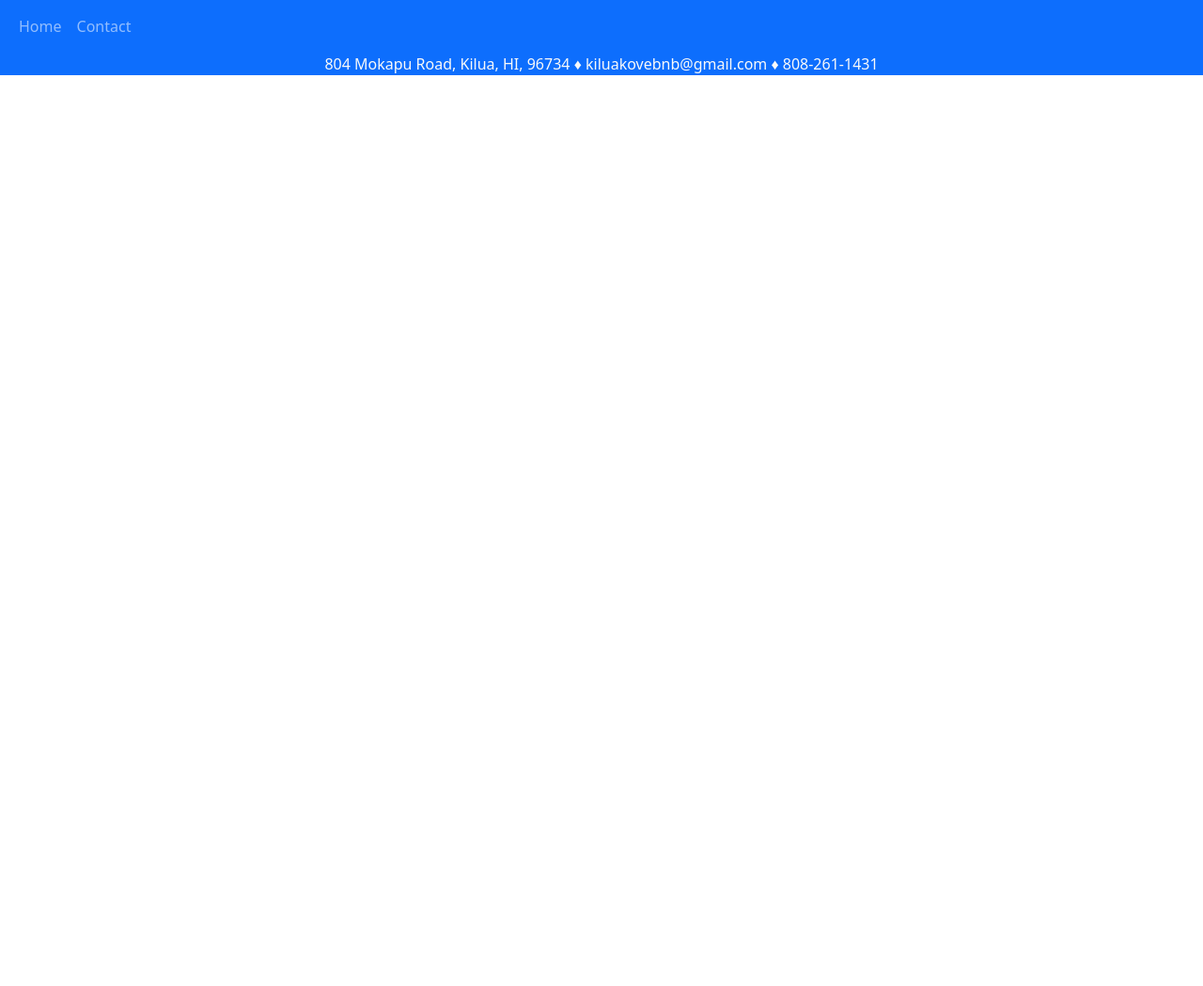
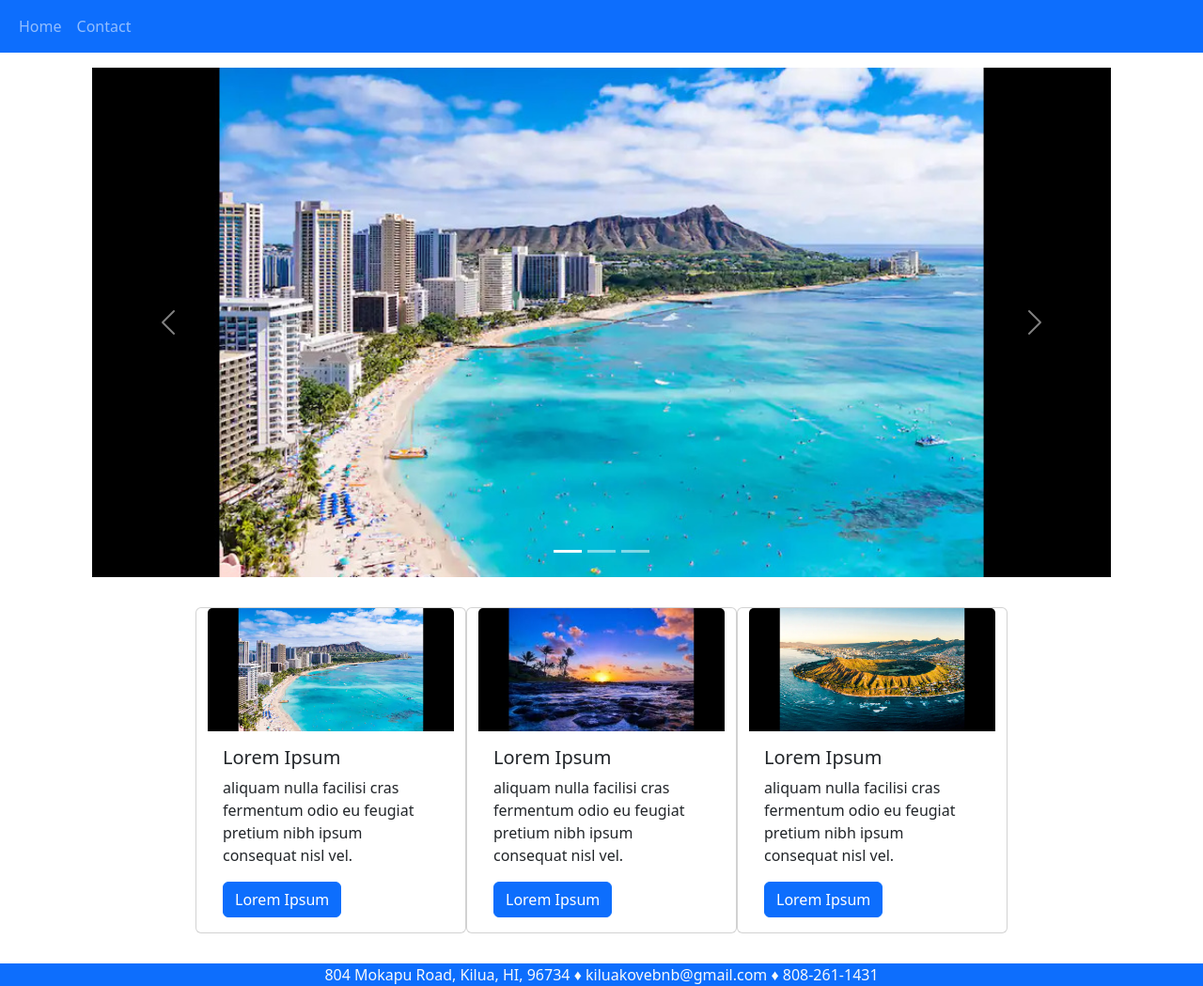
Before and after one commit to Braden-Mayfield/Bootstrap, a plain HTML site: page index.html in a window 1280 px wide. Shown: the whole page at 94% size. Before the commit the page ends 800 px from the top, so only its background shows below. Drawn offline with nearby package versions, Linux system fonts and the light colour scheme.

Commit message:
Final Submission

```diff
--- a/index.html
+++ b/index.html
@@ -30,10 +30,69 @@ Date: 11/19/23
 	</nav>
 </header>
 
+<div class="container">
+	<div class="m-3">
+		<div id="carouselExampleIndicators" class="carousel slide">
+		  <div class="carousel-indicators">
+			<button type="button" data-bs-target="#carouselExampleIndicators" data-bs-slide-to="0" class="active" aria-current="true" aria-label="Slide 1"></button>
+			<button type="button" data-bs-target="#carouselExampleIndicators" data-bs-slide-to="1" aria-label="Slide 2"></button>
+			<button type="button" data-bs-target="#carouselExampleIndicators" data-bs-slide-to="2" aria-label="Slide 3"></button>
+		  </div>
+		  <div class="carousel-inner">
+			<div class="carousel-item active">
+			  <img src="haw1.jpg" class="d-block w-100" alt="City on a beach in hawaii">
+			</div>
+			<div class="carousel-item">
+			  <img src="haw2.jpg" class="d-block w-100" alt="Sunset over a beach in hawaii">
+			</div>
+			<div class="carousel-item">
+			  <img src="haw3.jpg" class="d-block w-100" alt="Hawaiian city around a crater">
+			</div>
+		  </div>
+		  <button class="carousel-control-prev" type="button" data-bs-target="#carouselExampleIndicators" data-bs-slide="prev">
+			<span class="carousel-control-prev-icon" aria-hidden="true"></span>
+			<span class="visually-hidden">Previous</span>
+		  </button>
+		  <button class="carousel-control-next" type="button" data-bs-target="#carouselExampleIndicators" data-bs-slide="next">
+			<span class="carousel-control-next-icon" aria-hidden="true"></span>
+			<span class="visually-hidden">Next</span>
+		  </button>
+		</div>
+	</div>
+</div>
+
+<div class="row row-cols-3 justify-content-center m-3 p-3">
+	<div class="card" style="width: 18rem;">
+	  <img src="haw1.jpg" class="card-img-top" alt="City on a beach in hawaii">
+	  <div class="card-body">
+		<h5 class="card-title">Lorem Ipsum</h5>
+		<p class="card-text">aliquam nulla facilisi cras fermentum odio eu feugiat pretium nibh ipsum consequat nisl vel.</p>
+		<a href="#" class="btn btn-primary">Lorem Ipsum</a>
+	  </div>
+	</div>
+
+	<div class="card" style="width: 18rem;">
+	  <img src="haw2.jpg" class="card-img-top" alt="Sunset over a beach in hawaii">
+	  <div class="card-body">
+		<h5 class="card-title">Lorem Ipsum</h5>
+		<p class="card-text">aliquam nulla facilisi cras fermentum odio eu feugiat pretium nibh ipsum consequat nisl vel.</p>
+		<a href="#" class="btn btn-primary">Lorem Ipsum</a>
+	  </div>
+	</div>
+
+	<div class="card" style="width: 18rem;">
+	  <img src="haw3.jpg" class="card-img-top" alt="Hawaiian city around a crater">
+	  <div class="card-body">
+		<h5 class="card-title">Lorem Ipsum</h5>
+		<p class="card-text">aliquam nulla facilisi cras fermentum odio eu feugiat pretium nibh ipsum consequat nisl vel.</p>
+		<a href="#" class="btn btn-primary">Lorem Ipsum</a>
+	  </div>
+	</div>
+</div>
 
 <footer>
 	<div class="bg-primary">
-		<p class="text-center text-light">804 Mokapu Road, Kilua, HI, 96734 &#9830; kiluakovebnb@gmail.com &#9830; 808-261-1431</p>
+		<p class="text-center text-light m-0 p-0">804 Mokapu Road, Kilua, HI, 96734 &#9830; kiluakovebnb@gmail.com &#9830; 808-261-1431</p>
 	</div>
 </footer>
 </body>
```
Also changed, not shown: contact.html (+28 -1 lines), haw1.jpg (added), haw2.jpg (added), haw3.jpg (added), home.png (added), 1 other file.
